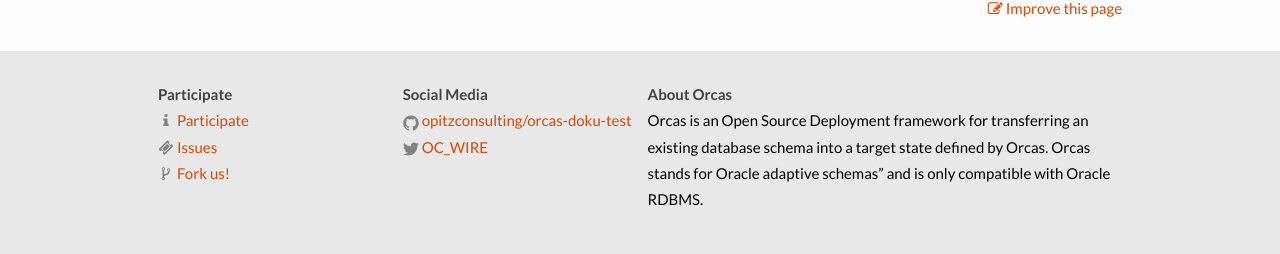
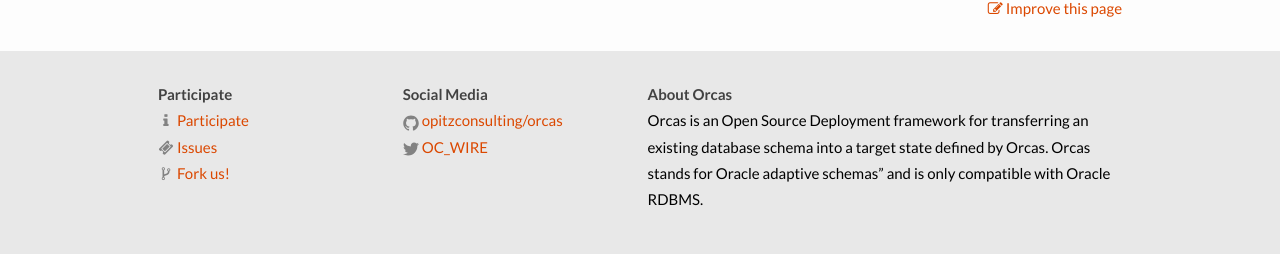
Before and after one commit to opitzconsulting/orcas, a Jekyll site: the page built from _docs/en/about.md, in a window 1280 px wide. Shown: the part 2004-2258 px from the top of the page. Built offline with Jekyll 4.4.1, drawn with Linux system fonts in a browser that asks for light colours; nearby versions of some CDN libraries.

Commit message:
Correction of the path in config.yml

```diff
--- a/_config.yml
+++ b/_config.yml
@@ -11,11 +11,11 @@
 # GitHub (required for local site builds)
 github:
   owner_name: opitzconsulting
-  repository_name: orcas-doku-test
-  repository_url: https://github.com/DFelten/orcas-doku-test
+  repository_name: orcas
+  repository_url: https://github.com/opitzconsulting/orcas
 
 # Build settings
-baseurl: /orcas-doku-test
+baseurl: /orcas
 permalink: docs/:title
 markdown: kramdown
 highlighter: pygments
```
